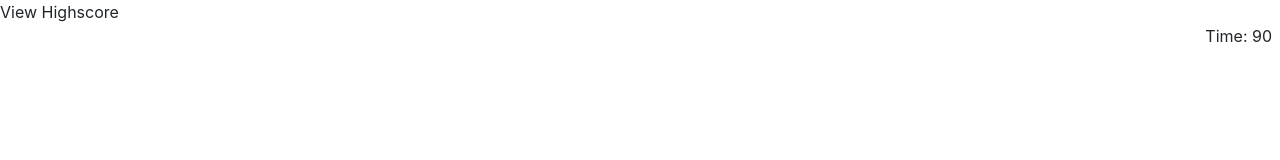
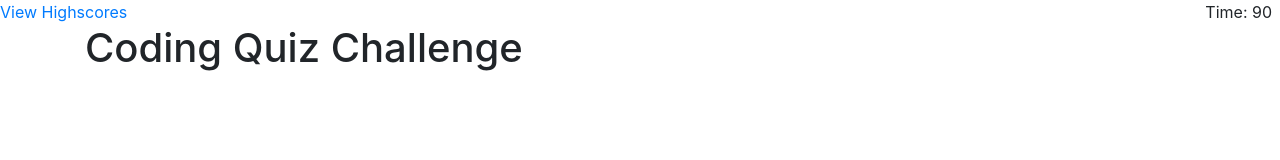
Before and after one commit to pangsua26/homework4_codequiz, a plain HTML site: page index.html in a window 1280 px wide. Drawn offline with nearby package versions, Linux system fonts and the light colour scheme.

Commit message:
fixed header

```diff
--- a/index.html
+++ b/index.html
@@ -12,10 +12,16 @@
 
 
 <body>
-    <header>View Highscore</header>
-    <span id="timer" class="float-right mr-2">Time: 90</span>
+    <header>
+        <a href="#">View Highscores</a>
+        <span id="timer" class="float-right mr-2">Time: 90</span>
+    </header>
+
+    <div class="container">
+        <h1>Coding Quiz Challenge</h1>
 
 
+    </div>
 
 
 
```
